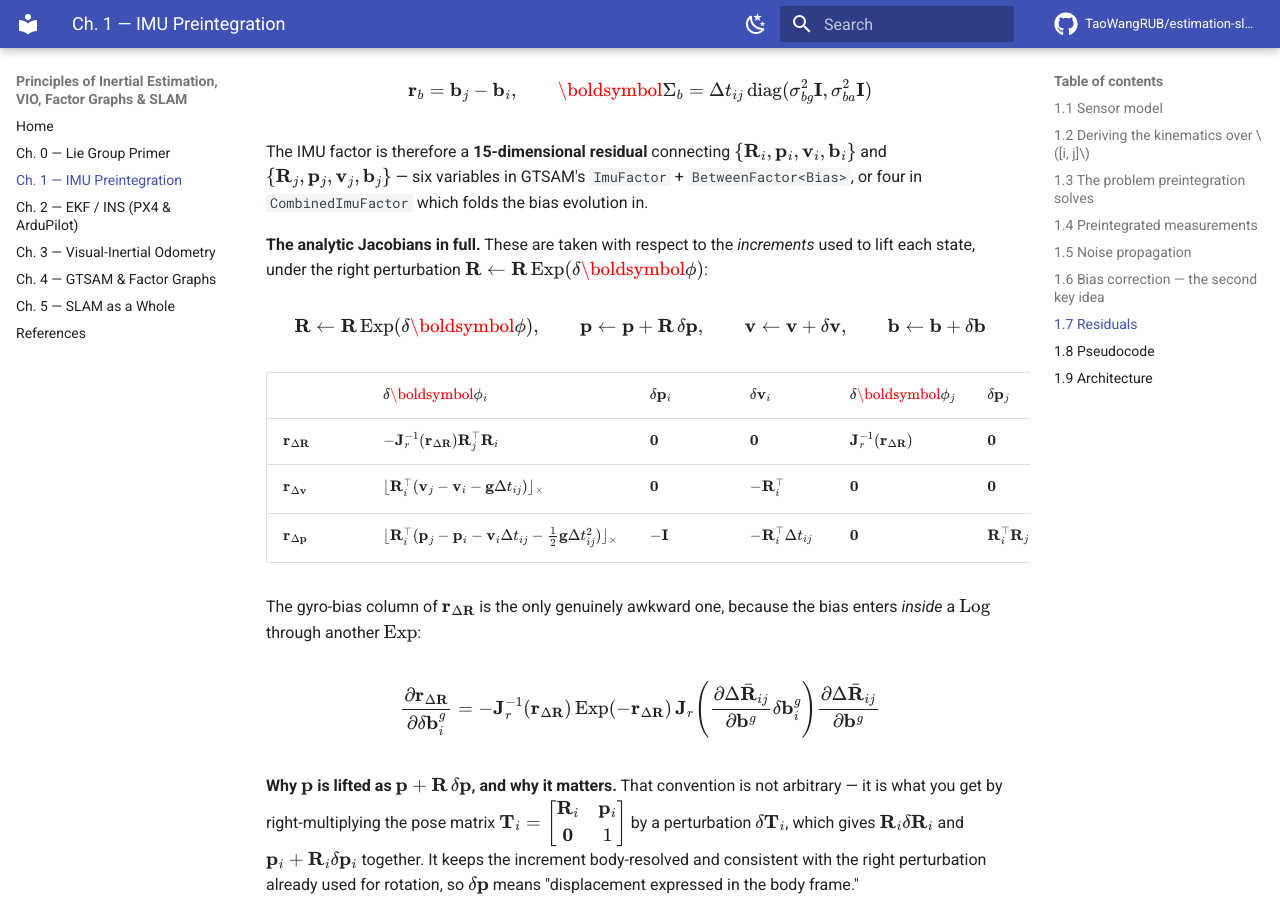
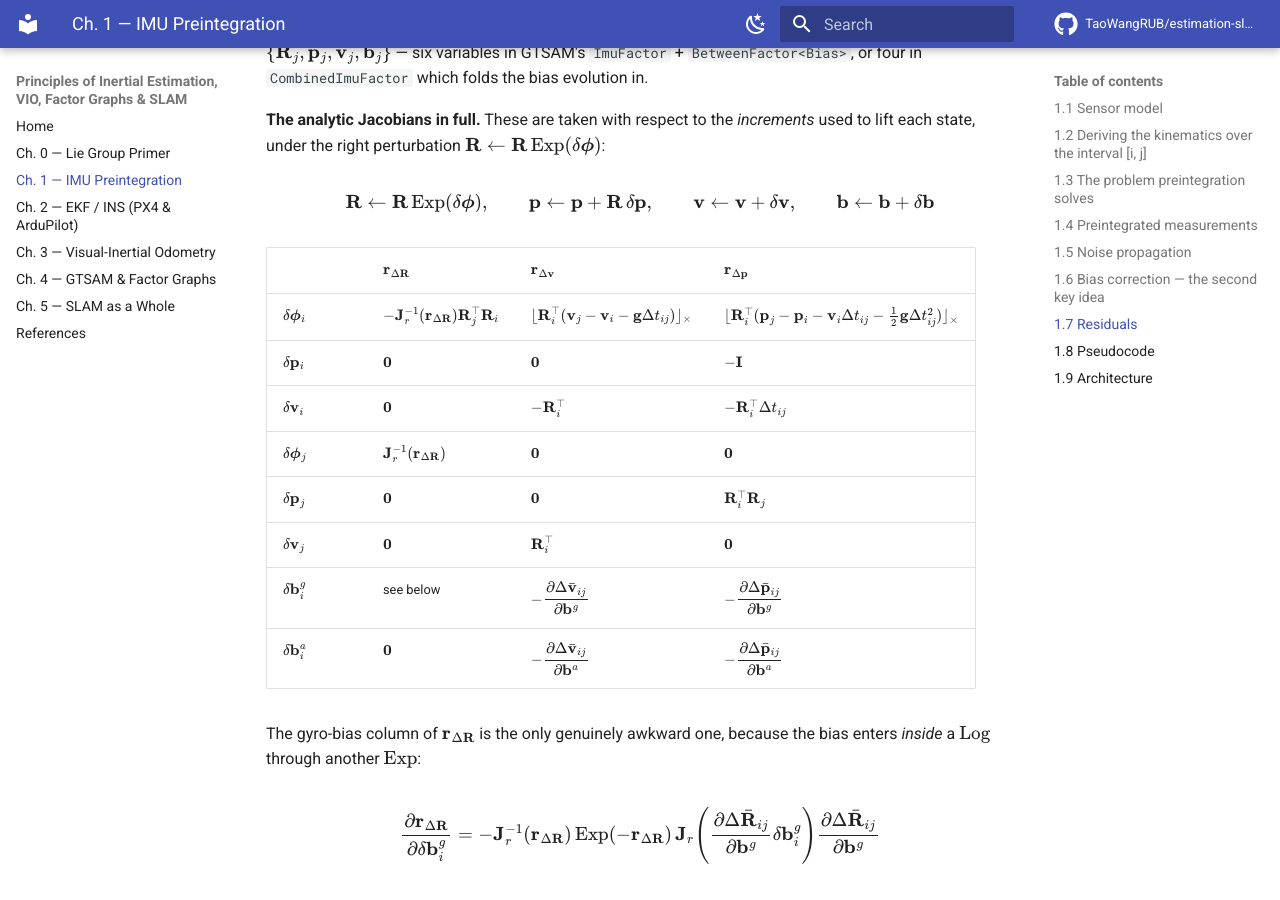
Before and after one commit to TaoWangRUB/estimation-slam-principles, an MkDocs documentation site: the page built from docs/chapter-1.md, in a window 1280 px wide and 900 px high, scrolled down 7868 px. Built offline with MkDocs 1.6.1 and Material for MkDocs 9.7.7, drawn with Linux system fonts in a browser that asks for light colours; comment, search, counter and statistics services are not loaded; some of the changed text lies outside the part shown.

Commit message:
Fix MathJax rendering: \boldsymbol undefined, TOC leaks, broken lists
The published site was rendering every bold Greek symbol as red
"undefined control sequence" text — 134 occurrences across all six
chapters (ω, η, φ, Σ, θ, ρ, ξ, ε). MathJax 3's tex-mml-chtml bundle
does not include \boldsymbol in its default package set; it needs the
extension loaded explicitly. Now declared via loader.load +
tex.packages, verified by headless render: 0 mjx-merror nodes on all
8 pages (previously every equation using a Greek vector failed).

Also fixed, found while verifying:
- Math in two headings leaked raw \(...\) into the sidebar TOC, which
  MathJax does not typeset. Both headings now use plain text.
- Three lists rendered as run-on paragraphs with literal dashes,
  because Python-Markdown requires a blank line before a list
  (chapter-1 §1.8, chapter-2 §2.2 and §2.6).
- The §1.7 Jacobian table was 9 columns wide and pushed its last three
  columns behind a horizontal scroll. Transposed to variables-as-rows
  so all entries are visible without scrolling.

````diff
--- a/docs/chapter-1.md
+++ b/docs/chapter-1.md
@@ -73,7 +73,7 @@ Discrete-time covariances scale as $\sigma^2/\Delta t$ for white noise and $\sig
 
 Getting this inversion backwards is a classic bug — and its symptom is a filter that is beautifully tuned at one IMU rate and diverges at another.
 
-## 1.2 Deriving the kinematics over $[i, j]$
+## 1.2 Deriving the kinematics over the interval [i, j]
 
 Four steps: invert the sensor model, write the continuous-time ODEs, discretize, chain.
 
@@ -239,11 +239,16 @@ The IMU factor is therefore a **15-dimensional residual** connecting $\{\mathbf{
 
 $$\mathbf{R}\leftarrow\mathbf{R}\,\mathrm{Exp}(\delta\boldsymbol{\phi}), \qquad \mathbf{p}\leftarrow\mathbf{p}+\mathbf{R}\,\delta\mathbf{p}, \qquad \mathbf{v}\leftarrow\mathbf{v}+\delta\mathbf{v}, \qquad \mathbf{b}\leftarrow\mathbf{b}+\delta\mathbf{b}$$
 
-| | $\delta\boldsymbol{\phi}_i$ | $\delta\mathbf{p}_i$ | $\delta\mathbf{v}_i$ | $\delta\boldsymbol{\phi}_j$ | $\delta\mathbf{p}_j$ | $\delta\mathbf{v}_j$ | $\delta\mathbf{b}^g_i$ | $\delta\mathbf{b}^a_i$ |
-|---|---|---|---|---|---|---|---|---|
-| $\mathbf{r}_{\Delta\mathbf{R}}$ | $-\mathbf{J}_r^{-1}(\mathbf{r}_{\Delta\mathbf{R}})\mathbf{R}_j^\top\mathbf{R}_i$ | $\mathbf{0}$ | $\mathbf{0}$ | $\mathbf{J}_r^{-1}(\mathbf{r}_{\Delta\mathbf{R}})$ | $\mathbf{0}$ | $\mathbf{0}$ | see below | $\mathbf{0}$ |
-| $\mathbf{r}_{\Delta\mathbf{v}}$ | $\lfloor\mathbf{R}_i^\top(\mathbf{v}_j-\mathbf{v}_i-\mathbf{g}\Delta t_{ij})\rfloor_\times$ | $\mathbf{0}$ | $-\mathbf{R}_i^\top$ | $\mathbf{0}$ | $\mathbf{0}$ | $\mathbf{R}_i^\top$ | $-\frac{\partial\Delta\bar{\mathbf{v}}_{ij}}{\partial\mathbf{b}^g}$ | $-\frac{\partial\Delta\bar{\mathbf{v}}_{ij}}{\partial\mathbf{b}^a}$ |
-| $\mathbf{r}_{\Delta\mathbf{p}}$ | $\lfloor\mathbf{R}_i^\top(\mathbf{p}_j-\mathbf{p}_i-\mathbf{v}_i\Delta t_{ij}-\tfrac{1}{2}\mathbf{g}\Delta t_{ij}^2)\rfloor_\times$ | $-\mathbf{I}$ | $-\mathbf{R}_i^\top\Delta t_{ij}$ | $\mathbf{0}$ | $\mathbf{R}_i^\top\mathbf{R}_j$ | $\mathbf{0}$ | $-\frac{\partial\Delta\bar{\mathbf{p}}_{ij}}{\partial\mathbf{b}^g}$ | $-\frac{\partial\Delta\bar{\mathbf{p}}_{ij}}{\partial\mathbf{b}^a}$ |
+| | $\mathbf{r}_{\Delta\mathbf{R}}$ | $\mathbf{r}_{\Delta\mathbf{v}}$ | $\mathbf{r}_{\Delta\mathbf{p}}$ |
+|---|---|---|---|
+| $\delta\boldsymbol{\phi}_i$ | $-\mathbf{J}_r^{-1}(\mathbf{r}_{\Delta\mathbf{R}})\mathbf{R}_j^\top\mathbf{R}_i$ | $\lfloor\mathbf{R}_i^\top(\mathbf{v}_j-\mathbf{v}_i-\mathbf{g}\Delta t_{ij})\rfloor_\times$ | $\lfloor\mathbf{R}_i^\top(\mathbf{p}_j-\mathbf{p}_i-\mathbf{v}_i\Delta t_{ij}-\tfrac{1}{2}\mathbf{g}\Delta t_{ij}^2)\rfloor_\times$ |
+| $\delta\mathbf{p}_i$ | $\mathbf{0}$ | $\mathbf{0}$ | $-\mathbf{I}$ |
+| $\delta\mathbf{v}_i$ | $\mathbf{0}$ | $-\mathbf{R}_i^\top$ | $-\mathbf{R}_i^\top\Delta t_{ij}$ |
+| $\delta\boldsymbol{\phi}_j$ | $\mathbf{J}_r^{-1}(\mathbf{r}_{\Delta\mathbf{R}})$ | $\mathbf{0}$ | $\mathbf{0}$ |
+| $\delta\mathbf{p}_j$ | $\mathbf{0}$ | $\mathbf{0}$ | $\mathbf{R}_i^\top\mathbf{R}_j$ |
+| $\delta\mathbf{v}_j$ | $\mathbf{0}$ | $\mathbf{R}_i^\top$ | $\mathbf{0}$ |
+| $\delta\mathbf{b}^g_i$ | see below | $-\dfrac{\partial\Delta\bar{\mathbf{v}}_{ij}}{\partial\mathbf{b}^g}$ | $-\dfrac{\partial\Delta\bar{\mathbf{p}}_{ij}}{\partial\mathbf{b}^g}$ |
+| $\delta\mathbf{b}^a_i$ | $\mathbf{0}$ | $-\dfrac{\partial\Delta\bar{\mathbf{v}}_{ij}}{\partial\mathbf{b}^a}$ | $-\dfrac{\partial\Delta\bar{\mathbf{p}}_{ij}}{\partial\mathbf{b}^a}$ |
 
 The gyro-bias column of $\mathbf{r}_{\Delta\mathbf{R}}$ is the only genuinely awkward one, because the bias enters *inside* a $\mathrm{Log}$ through another $\mathrm{Exp}$:
 
@@ -301,6 +306,7 @@ corrected(P, b_new):
 ```
 
 Two implementation notes that cost people days:
+
 - **Use midpoint (or RK4) integration**, not Euler, for $\tilde{\mathbf{a}}$ and $\tilde{\boldsymbol{\omega}}$ between samples. VINS-Mono uses midpoint. The accuracy gain is free. Note that Forster's derivation as published *is* Euler — plain zero-order hold, not the higher-order coning/sculling schemes of classical strapdown INS — so this is an implementation upgrade over the paper, not a restatement of it. Swapping in midpoint changes only which $\Delta\bar{\mathbf{R}}_{ik}$ enters each sum; the $\mathbf{A}$/$\mathbf{B}$ structure is untouched.
 - **Re-orthonormalize `dR` periodically.** Repeated matrix products drift off $SO(3)$ in float. Quaternion normalization is the usual fix.
 
--- a/docs/javascripts/mathjax.js
+++ b/docs/javascripts/mathjax.js
@@ -1,7 +1,12 @@
 // MathJax v3 config for pymdownx.arithmatex (generic mode).
 // arithmatex renders source $...$ / $$...$$ into \(...\) / \[...\] delimiters.
+// `\boldsymbol` (used for every Greek vector here) and `\checkmark` are NOT in
+// the default tex-mml-chtml package set — without these two lines they render
+// as red "undefined control sequence" text.
 window.MathJax = {
+  loader: { load: ["[tex]/boldsymbol"] },
   tex: {
+    packages: { "[+]": ["boldsymbol"] },
     inlineMath: [["\\(", "\\)"]],
     displayMath: [["\\[", "\\]"]],
     processEscapes: true,
````
Also changed, not shown: docs/chapter-0.md (+1 -1 lines), docs/chapter-2.md (+2 -0 lines).
